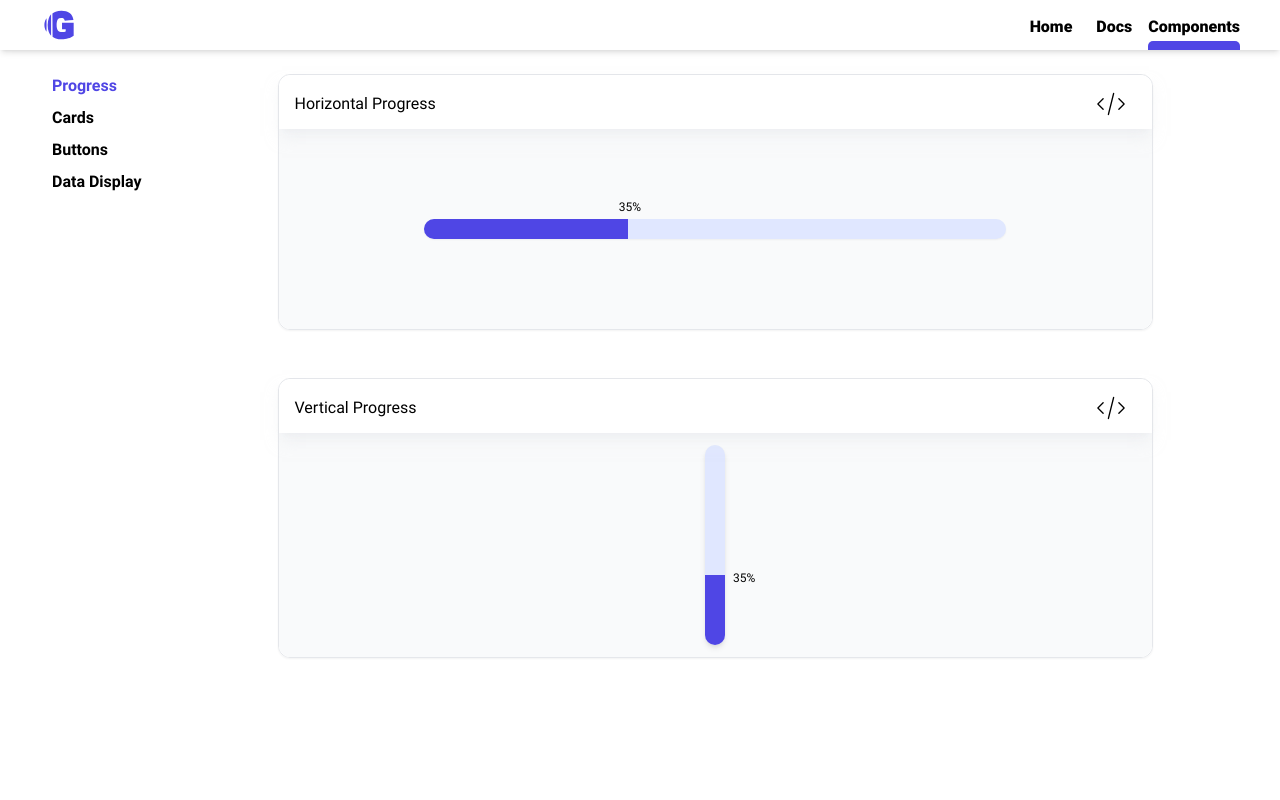
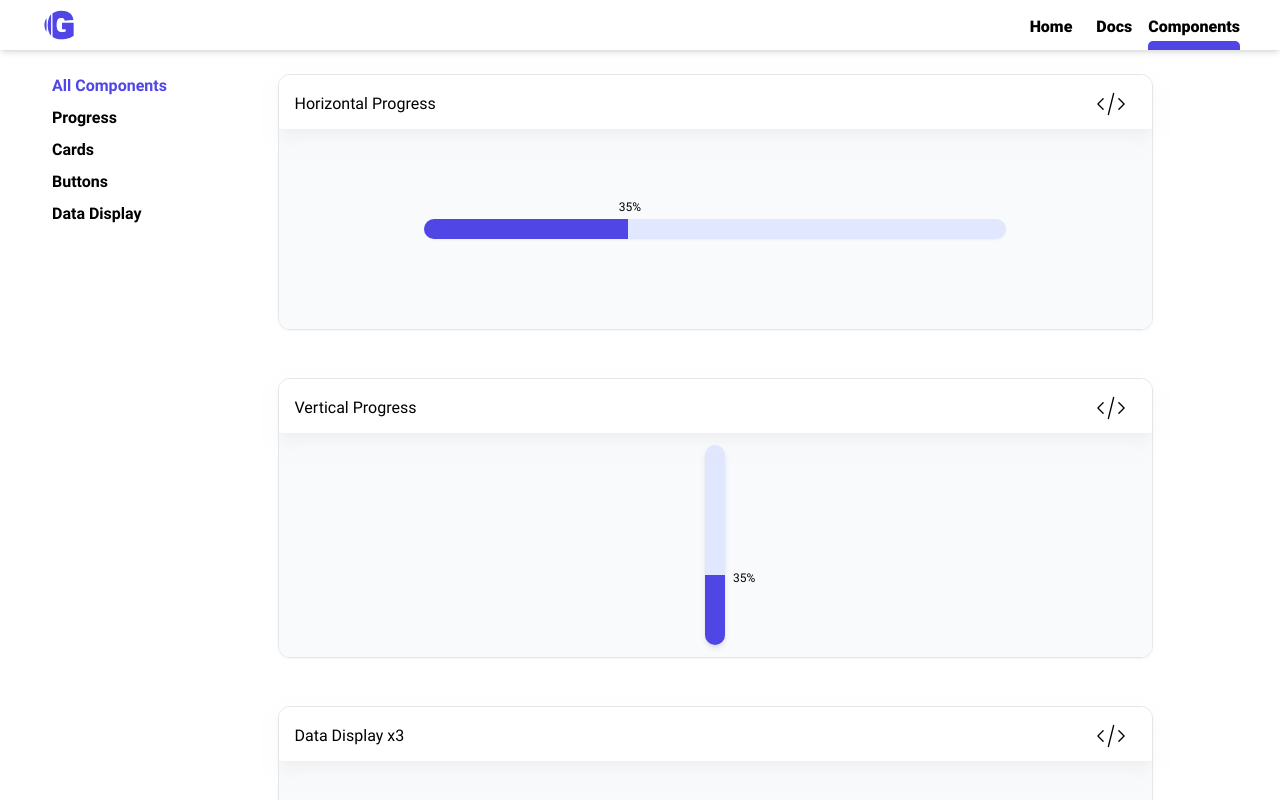
Before and after one commit to arthurfincham/gust, a React (Create React App) app: page /components in a window 1280 px wide. Built offline with nearby package versions, Linux system fonts and the light colour scheme.

Commit message:
update all components

```diff
--- a/src/siteComponents/Components.js
+++ b/src/siteComponents/Components.js
@@ -2,20 +2,20 @@ import Progress from './sections/Progress';
 import Cards from './sections/Cards';
 import Buttons from './sections/Buttons';
 import DataDisplay from './sections/DataDisplay';
-// import AllComponents from '../pubComponents/AllComponents';
+import AllComponents from './sections/AllComponents';
 import { useState } from 'react';
 import { useSpring, animated } from 'react-spring';
 import SubNav from './SubNav';
 export default function Components({ isClosed, windowWidth, setIsClosed }) {
   const compTypes = [
-    // { id: 1, name: 'All Components', comp: <AllComponents /> },
+    { id: 1, name: 'All Components', comp: <AllComponents /> },
     { id: 2, name: 'Progress', comp: <Progress /> },
     { id: 3, name: 'Cards', comp: <Cards /> },
     { id: 4, name: 'Buttons', comp: <Buttons /> },
     { id: 5, name: 'Data Display', comp: <DataDisplay /> },
   ];
 
-  const [liveComp, setLiveComp] = useState({ id: 2, name: 'Progress', comp: <Progress /> });
+  const [liveComp, setLiveComp] = useState({ id: 1, name: 'All Components', comp: <AllComponents /> });
 
   const renderComp = () => {
     return liveComp.comp;
--- a/src/siteComponents/Welcome.js
+++ b/src/siteComponents/Welcome.js
@@ -13,7 +13,10 @@ export default function Welcome() {
         </ul>
       </div>
       <div className="flex flex-col justify-end text-center h-1/4 sm:h-1/3">
-        <a className="p-2 m-2 text-xl text-white bg-primary-600 rounded-md shadow-lg roboto-bold hover:cursor-pointer  border-[0.01em] hover:shadow-xl">
+        <a
+          className="p-2 m-2 text-xl text-white bg-primary-600 rounded-md shadow-lg roboto-bold hover:cursor-pointer  border-[0.01em] hover:shadow-xl"
+          href="/documentation"
+        >
           Get Started
         </a>
         <a
--- a/src/siteComponents/sections/AllComponents.js
+++ b/src/siteComponents/sections/AllComponents.js
@@ -1,26 +1,15 @@
-import HorizontalProgress from '../../pubComponents/HorizontalProgress';
-import VerticalProgress from '../../pubComponents/VerticalProgress';
-import BasicCard from '../../pubComponents/cards/BasicCard';
-import BasicButton from '../../pubComponents/BasicButton';
-import OutlinedButton from '../../pubComponents/buttons/OutlinedButton';
-import DataThree from '../../pubComponents/data/DataThree';
-import DataFour from '../../pubComponents/DataFour';
+import Progress from './Progress';
+import DataDisplay from './DataDisplay';
+import Cards from './Cards';
+import Buttons from './Buttons';
 
 export default function AllComponents() {
-  const progressProps = {
-    min: 0,
-    max: 100,
-    value: 35,
-  };
   return (
     <div className="flex flex-col items-center w-full">
-      <HorizontalProgress {...progressProps} />
-      <VerticalProgress {...progressProps} />
-      <BasicCard />
-      <BasicButton />
-      <OutlinedButton />
-      <DataThree />
-      <DataFour />
+      <Progress />
+      <DataDisplay />
+      <Cards />
+      <Buttons />
     </div>
   );
 }
--- a/src/siteComponents/sections/DataDisplay.js
+++ b/src/siteComponents/sections/DataDisplay.js
@@ -1,15 +1,15 @@
 import SectionWrapper from '../SectionWrapper';
 import Wrapper from '../Wrapper';
-import DataThree from '../../pubComponents/DataThree';
-import DataFour from '../../pubComponents/DataFour';
+import DataThree from '../../pubComponents/DataThree.js';
+import DataFour from '../../pubComponents/DataFour.js';
 import dtText from '../../pubComponents/DataThree.txt';
 import dfText from '../../pubComponents/DataFour.txt';
 
 export default function DataDisplay() {
   return (
     <SectionWrapper>
-      <Wrapper childComp={<DataThree />} title="Data Display x3" myCode={dtText} />
-      <Wrapper childComp={<DataFour />} title="Data Display x4" myCode={dfText} />
+      <Wrapper compChild={<DataThree />} title="Data Display x3" myCode={dtText} />
+      <Wrapper compChild={<DataFour />} title="Data Display x4" myCode={dfText} />
     </SectionWrapper>
   );
 }
```
